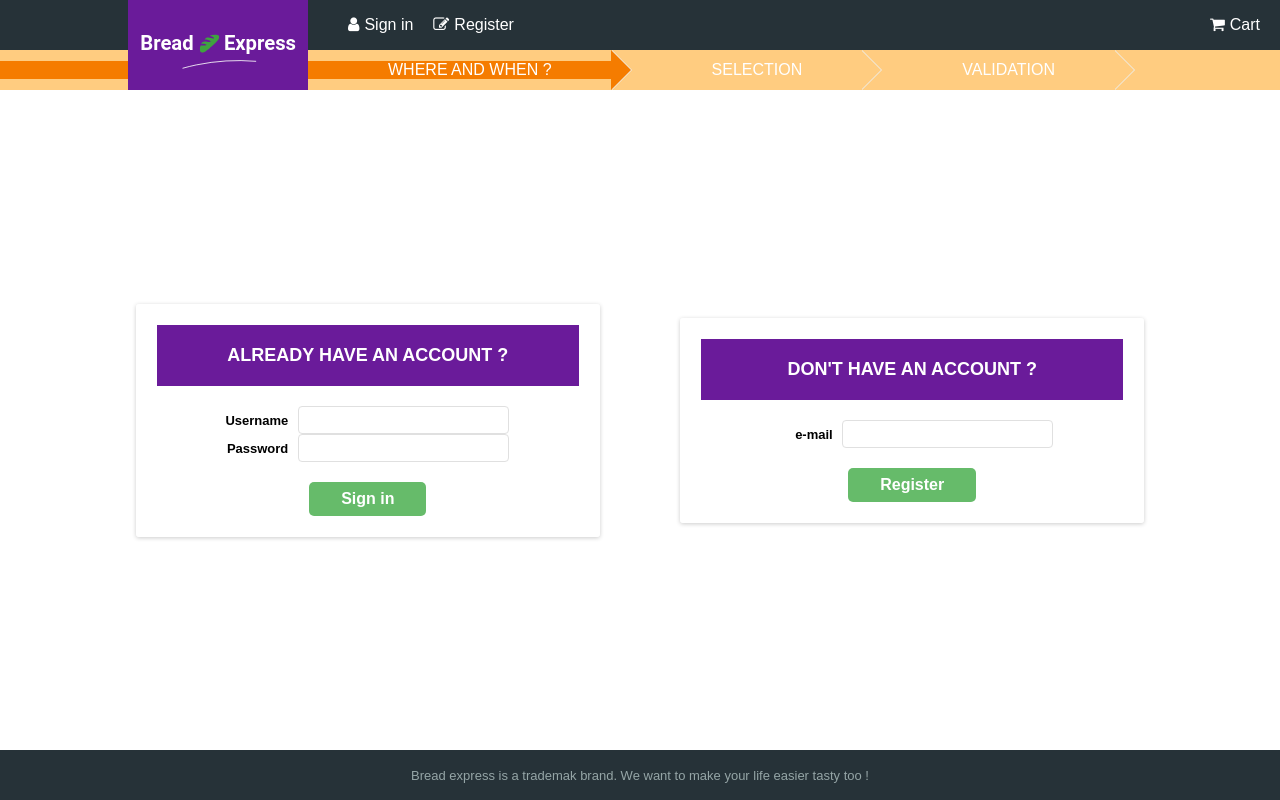
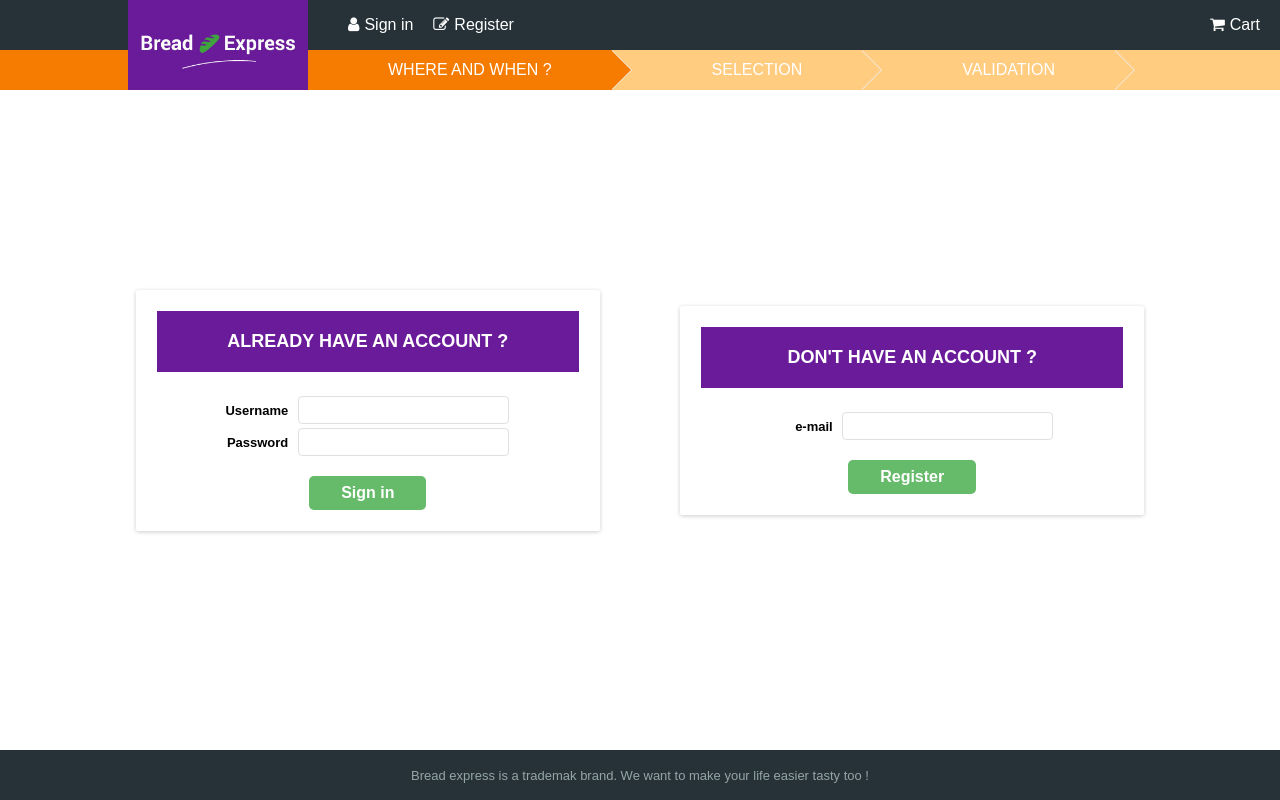
Before and after one commit to bestrax/phpProjet, a PHP site: page /login.php in a window 1280 px wide. Run offline with PHP 8.4, Linux system fonts and the light colour scheme; some web fonts are replaced.

Commit message:
Changement header

```diff
--- a/assets/css/master.css
+++ b/assets/css/master.css
@@ -76,8 +76,6 @@ body {
     }
 }
 
-
-
 #navbar .row .user div:not(:first-child) {
     margin-left: 20px;
 }
@@ -100,7 +98,7 @@ body {
 
 #order-process .step {
     background-color: #FFCC80;
-    height: 100%;
+    height: 40px;
     display: flex;
     flex-direction: row;
     align-items: center;
@@ -140,6 +138,11 @@ body {
 }
 
 @media(min-height: 1000px) {
+
+    #order-process .step {
+        height: 5vh;
+    }
+
     #order-process .step:before {
         margin-top: -2.5vh;
         border-top: 2.5vh solid transparent;
@@ -194,8 +197,9 @@ body {
 
 @media(max-height: 1000px) {
     #container {
-        margin-top: 100px;
+        margin-top: 90px;
         min-height: calc(100vh - 150px);
+        margin-bottom: 50px;
     }
 }
 
@@ -241,3 +245,7 @@ body {
     text-decoration: none;
     color: white;
 }
+
+.form-control {
+    margin-top: 0.25em;
+}
--- a/index.php
+++ b/index.php
@@ -14,7 +14,7 @@
 
         <div class="row menu">
             <div class="logo">
-                <a href="index.php"><img src="assets/img/logodemi.svg" /></a>
+                <a href="index.php"><img src="assets/img/logodemi.jpg" /></a>
             </div>
 
             <div class="user">
--- a/login.php
+++ b/login.php
@@ -14,7 +14,7 @@
 
     <div class="row menu">
         <div class="logo">
-            <a href="index.php"><img src="assets/img/logodemi.svg" /></a>
+            <a href="index.php"><img src="assets/img/logodemi.jpg" /></a>
         </div>
 
         <div class="user">
```
Also changed, not shown: assets/img/logodemi.jpg (added), 2 other files.
